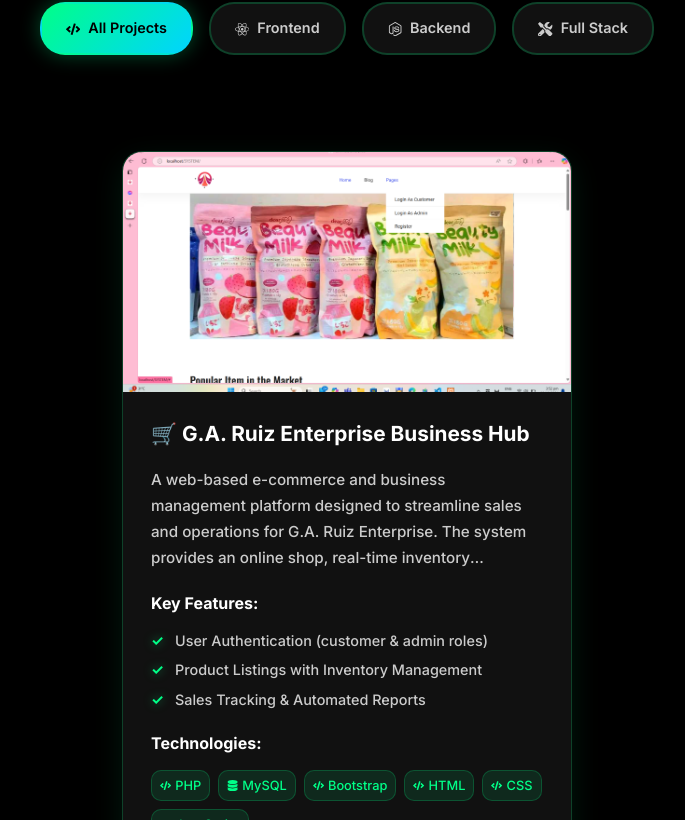
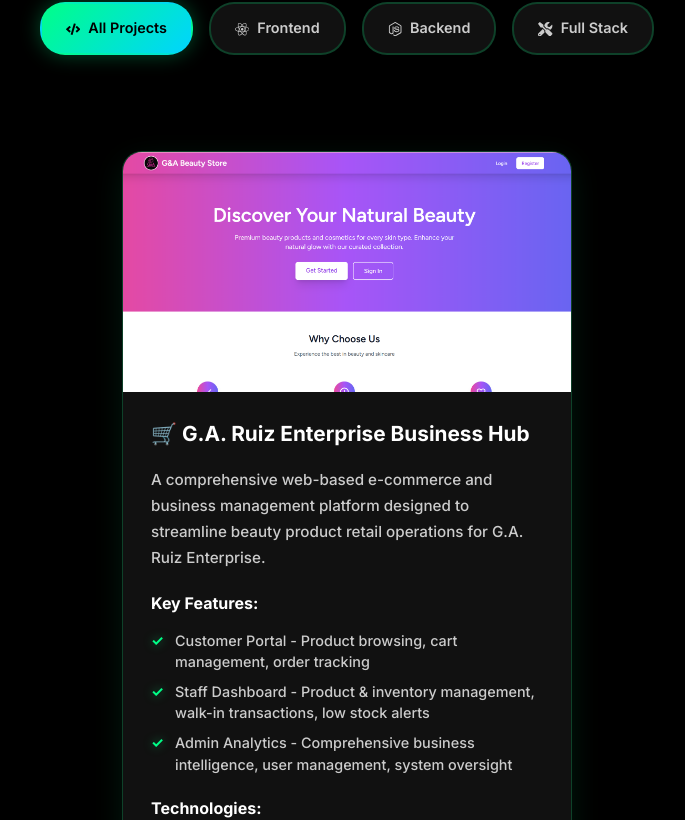
Before and after one commit to Epky/my-porfolio-, a React (Create React App) app: page / in a window 1280 px wide. Shown: the part 4600-5420 px from the top of the page, without its empty margins (293-978 px from the left). Built offline with nearby package versions, Linux system fonts and the light colour scheme.

Commit message:
updated project

```diff
--- a/src/components/Projects.js
+++ b/src/components/Projects.js
@@ -44,18 +44,24 @@
       id: 1,
       title: "🛒 G.A. Ruiz Enterprise Business Hub",
       description:
-        "A web-based e-commerce and business management platform designed to streamline sales and operations for G.A. Ruiz Enterprise. The system provides an online shop, real-time inventory management, sales analytics, and a customer dashboard. Built with PHP and MySQL for backend logic, combined with Bootstrap for responsive UI design.",
-      image: "/images/project/GA-Ruez.png",
+        "A comprehensive web-based e-commerce and business management platform designed to streamline beauty product retail operations for G.A. Ruiz Enterprise.",
+      image: "/images/project/GA.png",
       github: "https://github.com/Epky/GA-system",
       live: "https://ga-ruiz-enterprise-demo.com",
       category: "fullstack",
-      technologies: ["PHP", "MySQL", "Bootstrap", "HTML", "CSS", "JavaScript"],
+      technologies: [
+        "PHP",
+        "MySQL",
+        "Laravel Breeze",
+        "Laravel",
+        "Tailwind",
+        "Alpine.js",
+        "Chart.js",
+      ],
       features: [
-        "User Authentication (customer & admin roles)",
-        "Product Listings with Inventory Management",
-        "Sales Tracking & Automated Reports",
-        "Order Management with Delivery Status Updates",
-        "Admin Dashboard with Search & Analytics",
+        "Customer Portal - Product browsing, cart management, order tracking",
+        "Staff Dashboard - Product & inventory management, walk-in transactions, low stock alerts",
+        "Admin Analytics - Comprehensive business intelligence, user management, system oversight",
       ],
     },
   ];
```
Also changed, not shown: public/images/project/GA.png (added).
